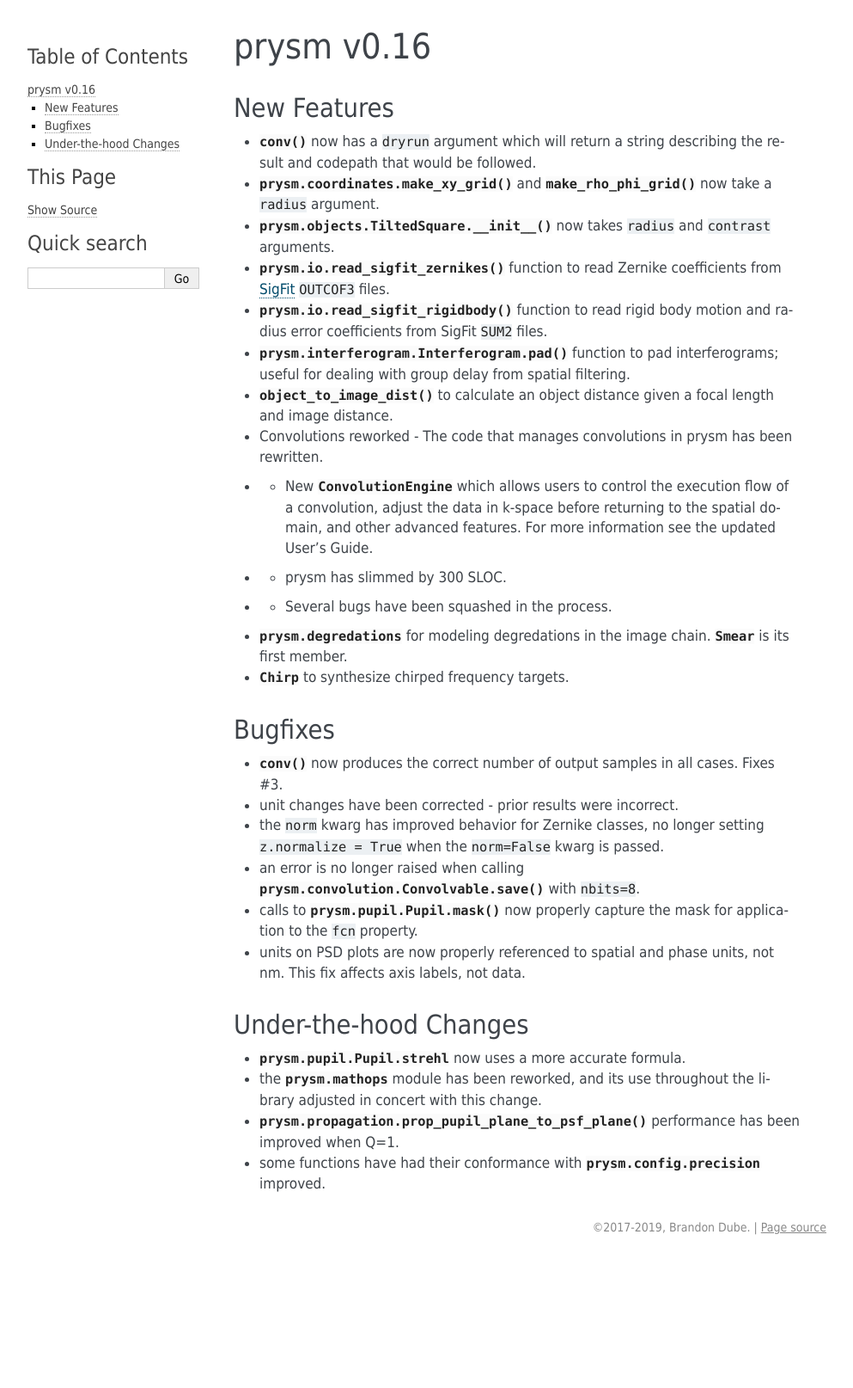
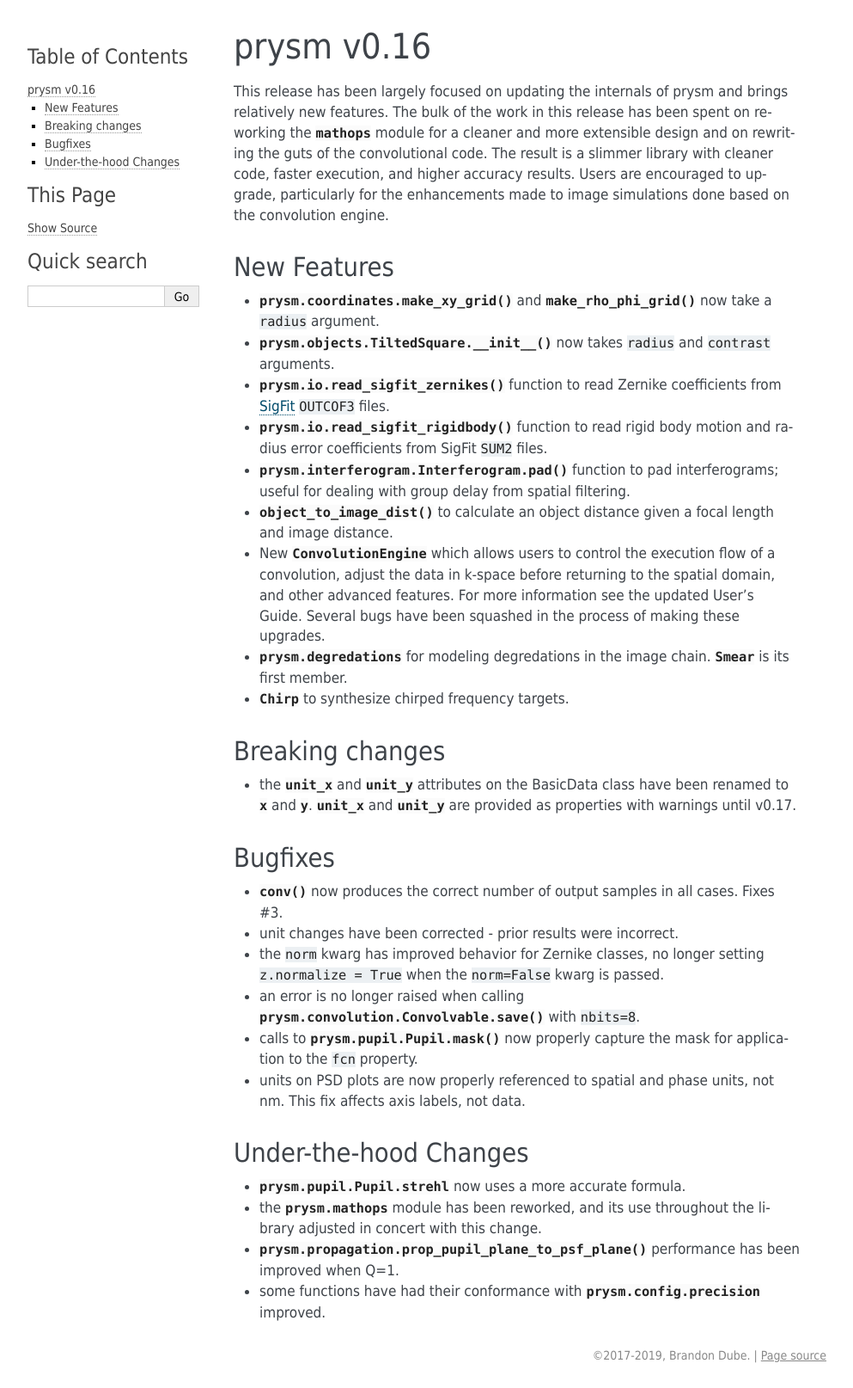
Before and after one commit to brandondube/prysm, a Sphinx documentation site: the page built from docs/source/releases/v0.16.rst, in a window 1280 px wide. Shown: the whole page at 86% size, without its empty margins (148-1141 px from the left). Built offline with Sphinx 7.4.7, drawn with Linux system fonts in a browser that asks for light colours; before the commit the page ends 1465 px from its top, so only the background shows below that.

Commit message:
update release notes

```diff
--- a/docs/source/releases/v0.16.rst
+++ b/docs/source/releases/v0.16.rst
@@ -2,10 +2,10 @@
 prysm v0.16
 ***********
 
+This release has been largely focused on updating the internals of prysm and brings relatively new features.  The bulk of the work in this release has been spent on reworking the :mod:`~prysm.mathops` module for a cleaner and more extensible design and on rewriting the guts of the convolutional code.  The result is a slimmer library with cleaner code, faster execution, and higher accuracy results.  Users are encouraged to upgrade, particularly for the enhancements made to image simulations done based on the convolution engine.
+
 New Features
 ============
-
-* :meth:`~prysm.convolution.Convolvable.conv` now has a :code:`dryrun` argument which will return a string describing the result and codepath that would be followed.
 
 * :func:`prysm.coordinates.make_xy_grid` and :func:`~prysm.coordinates.make_rho_phi_grid` now take a :code:`radius` argument.
 
@@ -17,19 +17,18 @@
 
 * :meth:`prysm.interferogram.Interferogram.pad` function to pad interferograms; useful for dealing with group delay from spatial filtering.
 
-* :func:`~p.thinlens.object_to_image_dist` to calculate an object distance given a focal length and image distance.
+* :func:`~prysm.thinlens.object_to_image_dist` to calculate an object distance given a focal length and image distance.
 
-* Convolutions reworked - The code that manages convolutions in prysm has been rewritten.
-
-* * New :class:`~prysm.convolution.ConvolutionEngine` which allows users to control the execution flow of a convolution, adjust the data in k-space before returning to the spatial domain, and other advanced features.  For more information see the updated User's Guide.
-
-* * prysm has slimmed by 300 SLOC.
-
-* * Several bugs have been squashed in the process.
+* New :class:`~prysm.convolution.ConvolutionEngine` which allows users to control the execution flow of a convolution, adjust the data in k-space before returning to the spatial domain, and other advanced features.  For more information see the updated User's Guide.  Several bugs have been squashed in the process of making these upgrades.
 
 * :mod:`prysm.degredations` for modeling degredations in the image chain.  :class:`~prysm.degredations.Smear` is its first member.
 
 * :class:`~prysm.objects.Chirp` to synthesize chirped frequency targets.
+
+Breaking changes
+================
+
+* the :attr:`unit_x` and :attr:`unit_y` attributes on the BasicData class have been renamed to :attr:`x` and :attr:`y`.  :attr:`unit_x` and :attr:`unit_y` are provided as properties with warnings until v0.17.
 
 Bugfixes
 ========
```
